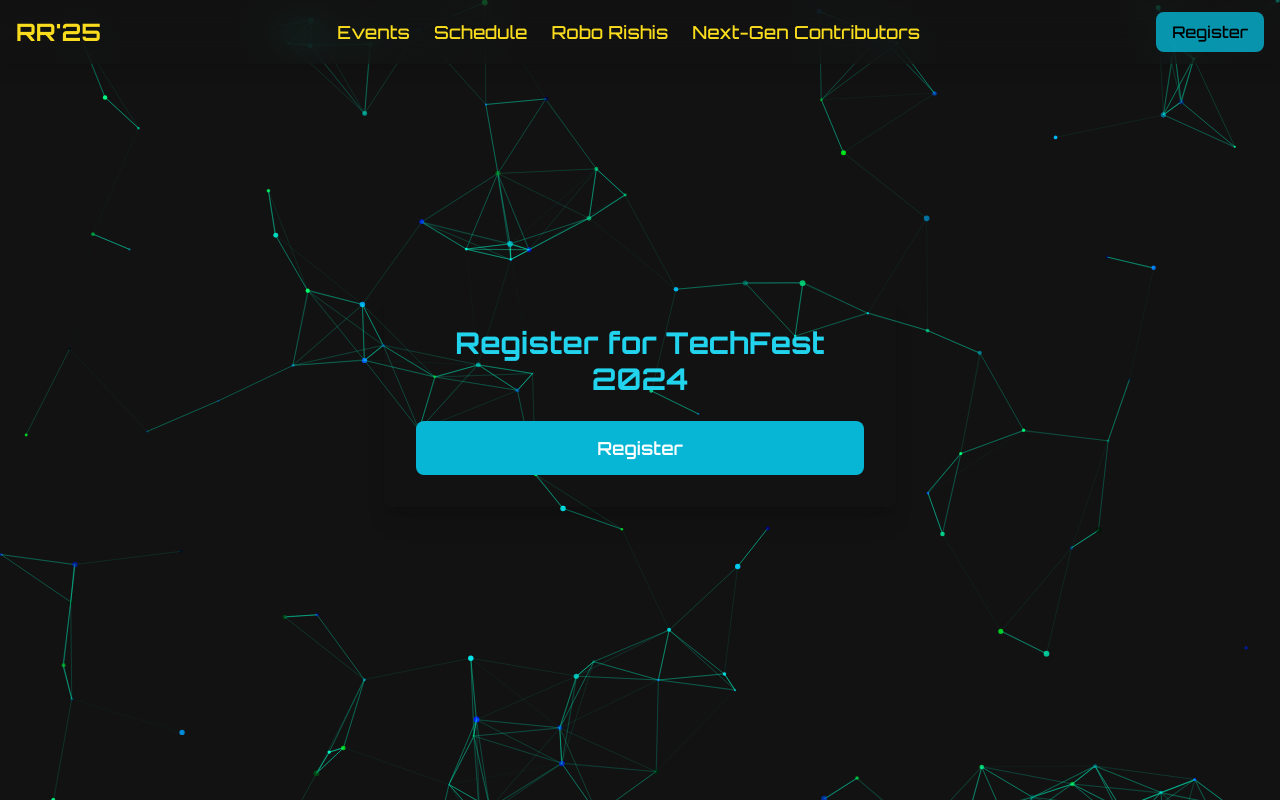
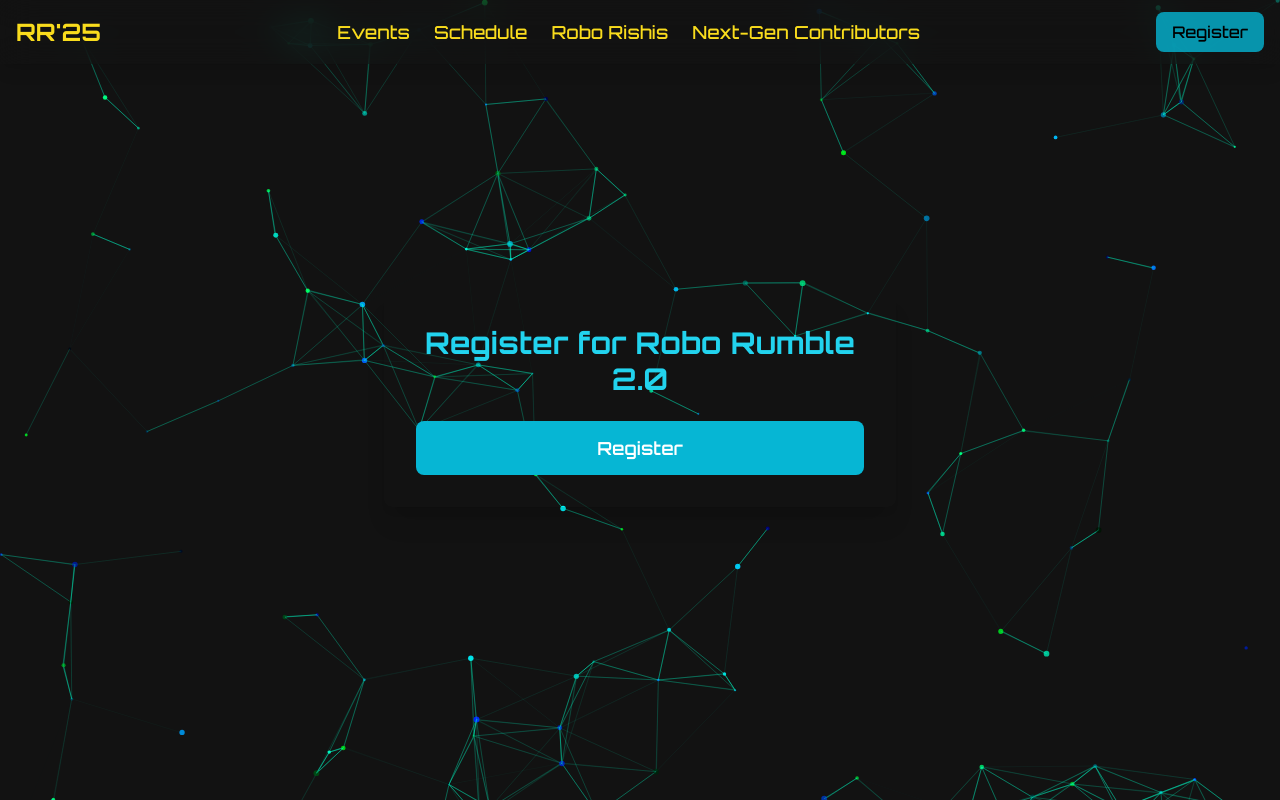
Before and after one commit to ad1tyayadav/tech-fest, a React (Vite) app: page /auth in a window 1280 px wide. Shown: the top 800 px of the page. Built offline with nearby package versions, Linux system fonts and the light colour scheme.

Commit message:
Changes in registraion component

```diff
--- a/src/components/RegisterForm.jsx
+++ b/src/components/RegisterForm.jsx
@@ -1,141 +1,3 @@
-// import React, { useState } from 'react';
-// import axios from 'axios';
-// import { useNavigate } from 'react-router-dom';
-
-// function RegisterForm() {
-//   const navigate = useNavigate();
-//   const [formData, setFormData] = useState({
-//     name: '',
-//     email: '',
-//     password: '',
-//     college: '',
-//     course: '',
-//     year: '',
-//     phone: ''
-//   });
-//   const [error, setError] = useState('');
-
-//   const handleChange = (e) => {
-//     setFormData({ ...formData, [e.target.name]: e.target.value });
-//   };
-
-//   const handleSubmit = async (e) => {
-//     e.preventDefault();
-//     try {
-//       const response = await axios.post('http://localhost:5000/api/register', formData);
-//       localStorage.setItem('token', response.data.token);
-//       localStorage.setItem('userId', response.data.userId);
-//       navigate('/profile');
-//     } catch (error) {
-//       setError(error.response?.data?.message || 'Registration failed');
-//     }
-//   };
-
-//   return (
-//     <div className="flex w-[100vw] relative justify-center items-center min-h-screen bg-transparent py-10">
-//       <form onSubmit={handleSubmit} className="p-8 rounded-lg shadow-xl w-full max-w-lg">
-//         <h2 className="text-3xl font-extrabold text-center text-cyan-400 mb-6">Register for TechFest 2024</h2>
-
-//         {error && <div className="bg-red-500 text-white text-center py-2 rounded-md mb-4">{error}</div>}
-
-//         <div className="space-y-4">
-//           <div className="form-group">
-//             <input
-//               type="text"
-//               name="name"
-//               placeholder="Full Name"
-//               value={formData.name}
-//               onChange={handleChange}
-//               required
-//               className="w-full p-3 bg-gray-700 text-white rounded-lg border border-transparent focus:outline-none focus:ring-2 focus:ring-cyan-400"
-//             />
-//           </div>
-
-//           <div className="form-group">
-//             <input
-//               type="email"
-//               name="email"
-//               placeholder="Email"
-//               value={formData.email}
-//               onChange={handleChange}
-//               required
-//               className="w-full p-3 bg-gray-700 text-white rounded-lg border border-transparent focus:outline-none focus:ring-2 focus:ring-cyan-400"
-//             />
-//           </div>
-
-//           <div className="form-group">
-//             <input
-//               type="password"
-//               name="password"
-//               placeholder="Password"
-//               value={formData.password}
-//               onChange={handleChange}
-//               required
-//               className="w-full p-3 bg-gray-700 text-white rounded-lg border border-transparent focus:outline-none focus:ring-2 focus:ring-cyan-400"
-//             />
-//           </div>
-
-//           <div className="form-group">
-//             <input
-//               type="text"
-//               name="college"
-//               placeholder="College Name"
-//               value={formData.college}
-//               onChange={handleChange}
-//               required
-//               className="w-full p-3 bg-gray-700 text-white rounded-lg border border-transparent focus:outline-none focus:ring-2 focus:ring-cyan-400"
-//             />
-//           </div>
-
-//           <div className="form-group">
-//             <input
-//               type="text"
-//               name="course"
-//               placeholder="Course"
-//               value={formData.course}
-//               onChange={handleChange}
-//               required
-//               className="w-full p-3 bg-gray-700 text-white rounded-lg border border-transparent focus:outline-none focus:ring-2 focus:ring-cyan-400"
-//             />
-//           </div>
-
-//           <div className="form-group">
-//             <select
-//               name="year"
-//               value={formData.year}
-//               onChange={handleChange}
-//               required
-//               className="w-full p-3 bg-gray-700 text-white rounded-lg border border-transparent focus:outline-none focus:ring-2 focus:ring-cyan-400"
-//             >
-//               <option value="">Select Year</option>
-//               <option value="1">1st Year</option>
-//               <option value="2">2nd Year</option>
-//               <option value="3">3rd Year</option>
-//               <option value="4">4th Year</option>
-//             </select>
-//           </div>
-
-//           <div className="form-group">
-//             <input
-//               type="tel"
-//               name="phone"
-//               placeholder="Phone Number"
-//               value={formData.phone}
-//               onChange={handleChange}
-//               required
-//               className="w-full p-3 bg-gray-700 text-white rounded-lg border border-transparent focus:outline-none focus:ring-2 focus:ring-cyan-400"
-//             />
-//           </div>
-
-//           <button type="submit" className="w-full py-3 bg-cyan-500 text-white rounded-lg text-lg font-semibold hover:bg-cyan-400 transition">
-//             Register
-//           </button>
-//         </div>
-//       </form>
-//     </div>
-//   );
-// }
-
 import React, { useState } from 'react';
 import { ToastContainer, toast } from 'react-toastify';
 
@@ -149,7 +11,7 @@ function RegisterForm() {
   return (
     <div className="flex w-[100vw] relative justify-center items-center min-h-screen bg-transparent py-10">
       <form className="p-8 rounded-lg shadow-xl w-full max-w-lg">
-        <h2 className="text-3xl font-extrabold text-center text-cyan-400 mb-6">Register for TechFest 2024</h2>
+        <h2 className="text-3xl font-extrabold text-center text-cyan-400 mb-6">Register for Robo Rumble 2.0</h2>
 
         {error && <div className="bg-red-500 text-white text-center py-2 rounded-md mb-4">{error}</div>}
 
```
